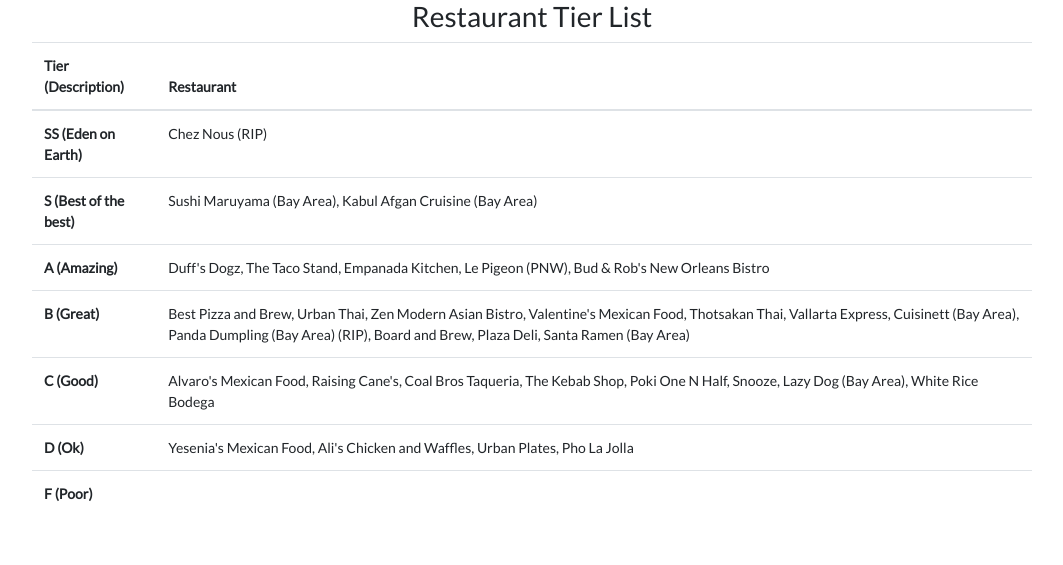
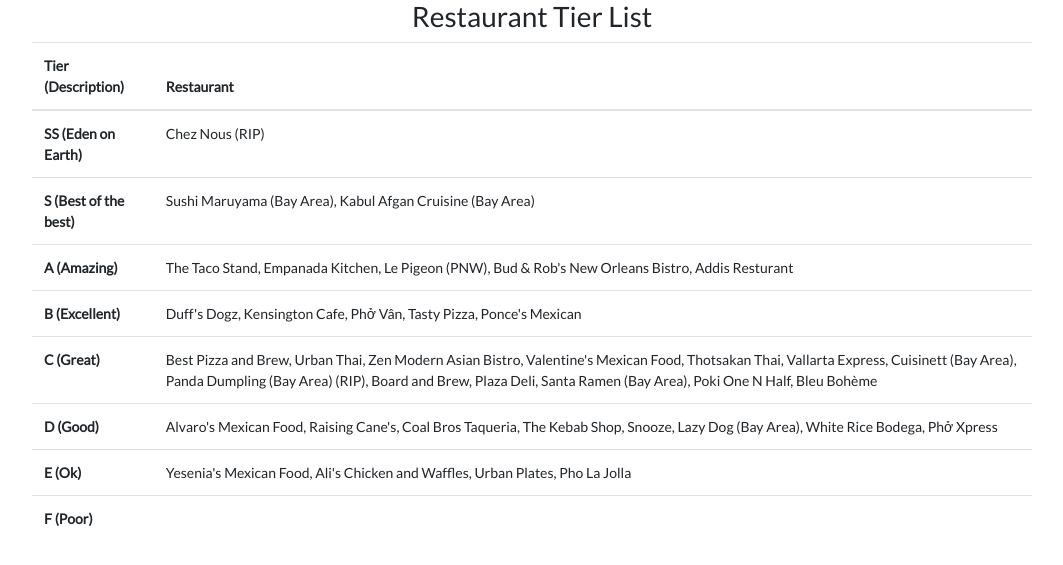
Before and after one commit to twigtheoracle/twigtheoracle.com, a Django app: template website/mysite/templates/thoughts/Restaurant Tier List.html in a window 1280 px wide. Shown: the part 70-635 px from the top of the page, without its empty margins (108-1171 px from the left). Run offline with Django 3.2, Linux system fonts and the light colour scheme; the template is opened without the code that fills it, so the values that code supplies are empty; some libraries are stand-ins or nearby versions.

Commit message:
Update 2023-11-02

```diff
--- a/website/mysite/templates/thoughts/Chips Tier List.html
+++ b/website/mysite/templates/thoughts/Chips Tier List.html
@@ -6,7 +6,7 @@
 
 {% block other-head %}
 <meta name="creation-date" content="2023-03-27">
-<meta name="modification-date" content="2023-10-26">
+<meta name="modification-date" content="2023-11-02">
 {% endblock %}
 
 {% block pagetitle %}Chips Tier List{% endblock %}
@@ -37,11 +37,11 @@
         </tr>
         <tr>
             <th>C (OK Taste)</th>
-            <td>Lay's Sour Cream and Onion, Dirty Potato Chips Mesquite BBQ, Lay's Limón, Lay's Chile Limón, Ruffles Ridge Twist Smoky BBQ, Ruffles Jalapeño Ranch, Doritos Sweet & Tangy BBQ, Lay's Wavy Ranch</td>
+            <td>Lay's Sour Cream and Onion, Dirty Potato Chips Mesquite BBQ, Lay's Limón, Lay's Chile Limón, Ruffles Ridge Twist Smoky BBQ, Ruffles Jalapeño Ranch, Doritos Sweet & Tangy BBQ, Lay's Wavy Ranch, Rivalz Extra Chedda' Mac</td>
         </tr>
         <tr>
             <th>D (Would not eat)</th>
-            <td>Lay's Honey Barbecue, Kettle Brand Sea Salt, Lay's BLT, Ruffles Ridge Twist Double Cheddar, Ruffles Lime & Jalapeño</td>
+            <td>Lay's Honey Barbecue, Kettle Brand Sea Salt, Lay's BLT, Ruffles Ridge Twist Double Cheddar, Ruffles Lime & Jalapeño, Rivalz Late Night Pizza</td>
         </tr>
     </tbody>
     </table>
--- a/website/mysite/templates/thoughts/Restaurant Tier List.html
+++ b/website/mysite/templates/thoughts/Restaurant Tier List.html
@@ -6,7 +6,7 @@
 
 {% block other-head %}
 <meta name="creation-date" content="2023-05-16">
-<meta name="modification-date" content="2023-09-19">
+<meta name="modification-date" content="2023-11-02">
 {% endblock %}
 
 {% block pagetitle %}Restaurant Tier List{% endblock %}
@@ -33,18 +33,22 @@
         </tr>
         <tr>
             <th>A (Amazing)</th>
-            <td>Duff's Dogz, The Taco Stand, Empanada Kitchen, Le Pigeon (PNW), Bud & Rob's New Orleans Bistro</td>
+            <td>The Taco Stand, Empanada Kitchen, Le Pigeon (PNW), Bud & Rob's New Orleans Bistro, Addis Resturant</td>
         </tr>
         <tr>
-            <th>B (Great)</th>
-            <td>Best Pizza and Brew, Urban Thai, Zen Modern Asian Bistro, Valentine's Mexican Food, Thotsakan Thai, Vallarta Express, Cuisinett (Bay Area), Panda Dumpling (Bay Area) (RIP), Board and Brew, Plaza Deli, Santa Ramen (Bay Area)</td>
+            <th>B (Excellent)</th>
+            <td>Duff's Dogz, Kensington Cafe, Phở Vân, Tasty Pizza, Ponce's Mexican</td>
         </tr>
         <tr>
-            <th>C (Good)</th>
-            <td>Alvaro's Mexican Food, Raising Cane's, Coal Bros Taqueria, The Kebab Shop, Poki One N Half, Snooze, Lazy Dog (Bay Area), White Rice Bodega</td>
+            <th>C (Great)</th>
+            <td>Best Pizza and Brew, Urban Thai, Zen Modern Asian Bistro, Valentine's Mexican Food, Thotsakan Thai, Vallarta Express, Cuisinett (Bay Area), Panda Dumpling (Bay Area) (RIP), Board and Brew, Plaza Deli, Santa Ramen (Bay Area), Poki One N Half, Bleu Bohème</td>
         </tr>
         <tr>
-            <th>D (Ok)</th>
+            <th>D (Good)</th>
+            <td>Alvaro's Mexican Food, Raising Cane's, Coal Bros Taqueria, The Kebab Shop, Snooze, Lazy Dog (Bay Area), White Rice Bodega, Phở Xpress</td>
+        </tr>
+        <tr>
+            <th>E (Ok)</th>
             <td>Yesenia's Mexican Food, Ali's Chicken and Waffles, Urban Plates, Pho La Jolla</td>
         </tr>
         <tr>
```
